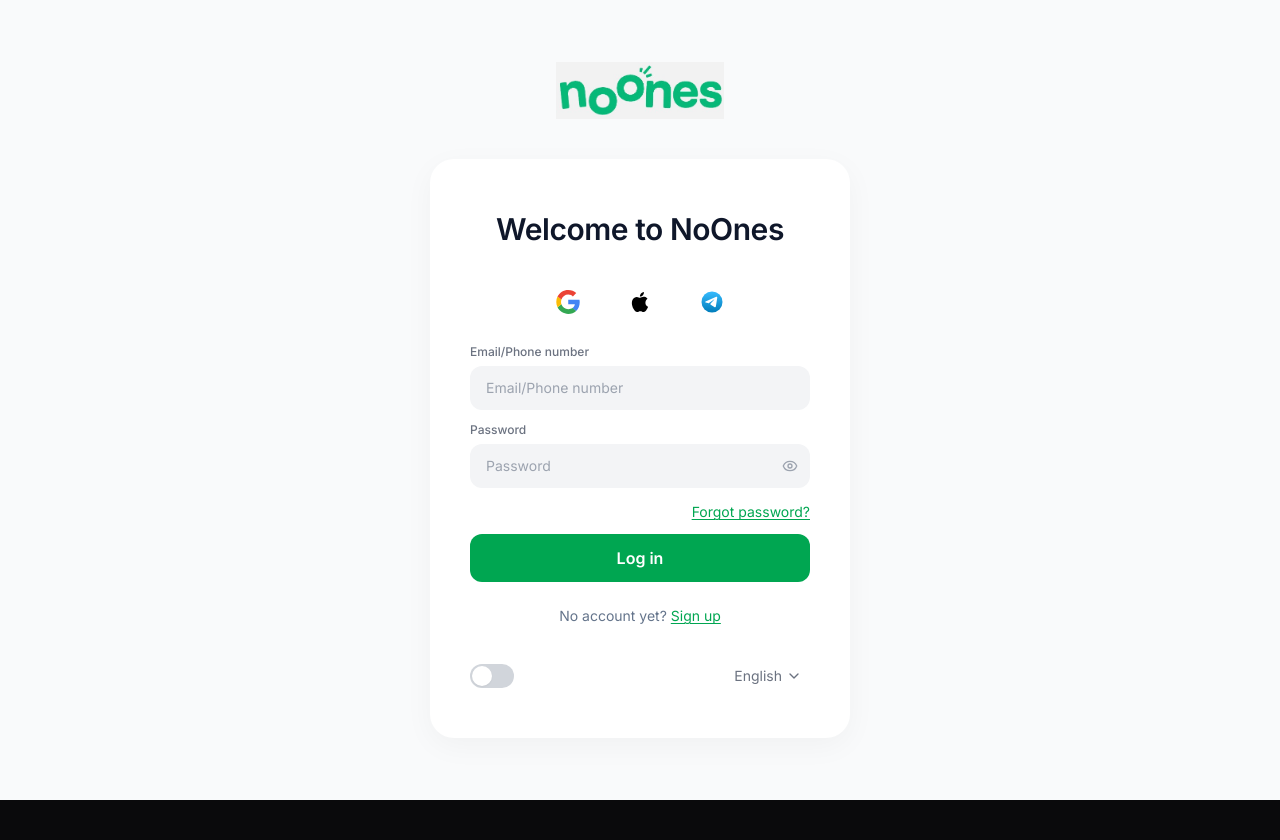
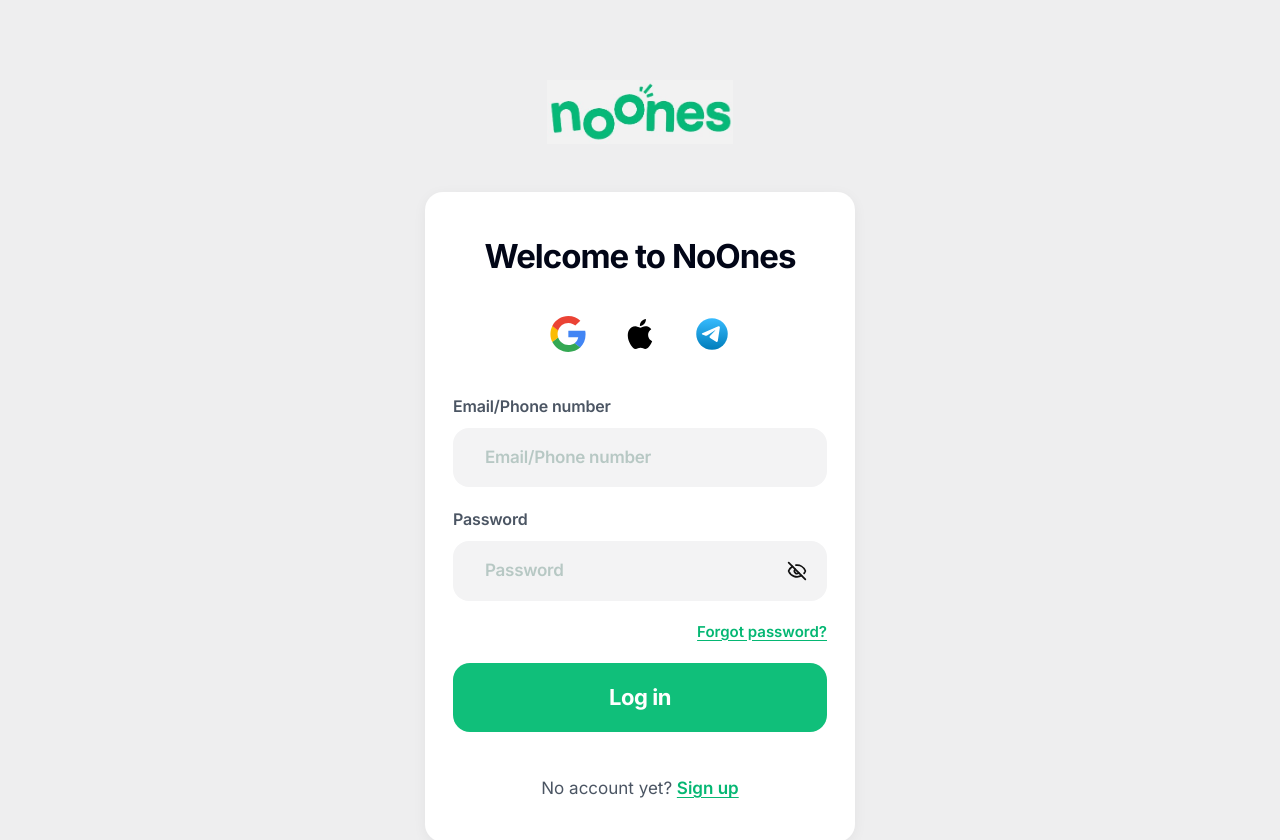
Before and after one commit to Gibson-kobia/Broker, a Next.js app: page /connect in a window 1280 px wide. Shown: the top 840 px of the page. Before the commit the page ends 800 px from the top, so only its background shows below. Built offline with nearby package versions, Linux system fonts and the light colour scheme.

Commit message:
Refine connect page to match reference design

```diff
--- a/src/app/connect/page.js
+++ b/src/app/connect/page.js
@@ -5,7 +5,7 @@
 import { useRouter } from 'next/navigation';
 import { motion } from 'framer-motion';
 import { Inter } from 'next/font/google';
-import { ChevronDown, Eye, EyeOff } from 'lucide-react';
+import { ChevronDown, Eye, EyeOff, Sun, Moon } from 'lucide-react';
 import { createClient } from '@/lib/supabase/client';
 
 const inter = Inter({ subsets: ['latin'], weight: ['400', '500', '600', '700'] });
@@ -105,44 +105,44 @@
 
   return (
     <main
-      className={`${inter.className} min-h-screen bg-[#F9FAFB] text-[#17171f] overflow-x-hidden flex items-center justify-center px-4 py-10 sm:px-6 sm:py-14`}
+      className={`${inter.className} min-h-screen bg-[#eeeeef] text-[#17171f] overflow-x-hidden px-4 pb-10 pt-14 sm:px-6 sm:pb-14 sm:pt-20`}
     >
       <motion.section
         initial={{ opacity: 0, y: 20 }}
         animate={{ opacity: 1, y: 0 }}
         transition={{ duration: 0.5, ease: 'easeOut' }}
-        className="relative z-10 w-full max-w-[420px]"
+        className="relative z-10 mx-auto w-full max-w-[430px]"
       >
-        <div className="mb-10 flex justify-center">
+        <div className="mb-10 flex justify-center sm:mb-12">
           <Image
             src="/logos/noones.jpg"
             alt="Noones"
-            width={168}
-            height={56}
+            width={186}
+            height={62}
             priority
-            className="h-auto w-[168px] object-contain"
+            className="h-auto w-[186px] object-contain"
           />
         </div>
 
-        <div className="rounded-3xl bg-white px-7 py-10 shadow-[0_8px_30px_rgba(0,0,0,0.04)] sm:px-10 sm:py-12">
-          <h1 className="text-center text-[30px] font-semibold tracking-[-0.015em] text-[#0f172a]">
+        <div className="rounded-[18px] bg-white px-6 py-9 shadow-[0_3px_14px_rgba(15,23,42,0.05)] sm:px-7 sm:py-10">
+          <h1 className="text-center text-[31px] font-bold tracking-[-0.03em] text-[#020617] sm:text-[33px]">
             Welcome to NoOnes
           </h1>
 
-          <div className="mt-7 flex items-center justify-center gap-7">
+          <div className="mt-7 flex items-center justify-center gap-6">
             {socialProviders.map((provider) => (
               <button
                 key={provider.name}
                 type="button"
                 aria-label={`Continue with ${provider.name}`}
-                className="flex h-11 w-11 items-center justify-center rounded-full transition-colors hover:bg-[#f3f4f6]"
+                className="flex h-12 w-12 items-center justify-center rounded-full transition-colors hover:bg-[#f3f4f6]"
               >
-                <div className="relative h-6 w-6">
+                <div className="relative h-9 w-9">
                   <Image
                     src={provider.logo}
                     alt={`${provider.name} logo`}
                     fill
-                    sizes="24px"
+                    sizes="36px"
                     className="object-contain"
                   />
                 </div>
@@ -150,9 +150,9 @@
             ))}
           </div>
 
-          <form onSubmit={handleSubmit} className="mt-5 space-y-3">
-            <div className="space-y-1.5">
-              <label className="block text-xs font-medium text-[#6b7280]" htmlFor="emailOrPhone">
+          <form onSubmit={handleSubmit} className="mt-9 space-y-5">
+            <div className="space-y-2.5">
+              <label className="block text-[16px] font-semibold tracking-[-0.01em] text-[#4b5563]" htmlFor="emailOrPhone">
                 Email/Phone number
               </label>
               <input
@@ -161,13 +161,13 @@
                 value={credentials.emailOrPhone}
                 onChange={handleFieldChange('emailOrPhone')}
                 placeholder="Email/Phone number"
-                className="w-full rounded-xl border-none bg-[#F3F4F6] px-4 py-3 text-sm text-[#0f172a] placeholder:text-[#9ca3af] focus:outline-none focus:ring-2 focus:ring-[#00A651]/30"
+                className="w-full rounded-[16px] border-none bg-[#f3f3f4] px-8 py-[17px] text-[17px] font-semibold tracking-[-0.015em] text-[#0f172a] placeholder:text-[#b7c8c4] focus:outline-none focus:ring-2 focus:ring-[#00A651]/20"
                 autoComplete="username"
               />
             </div>
 
-            <div className="space-y-1.5">
-              <label className="block text-xs font-medium text-[#6b7280]" htmlFor="password">
+            <div className="space-y-2.5">
+              <label className="block text-[16px] font-semibold tracking-[-0.01em] text-[#4b5563]" htmlFor="password">
                 Password
               </label>
               <div className="relative">
@@ -177,24 +177,24 @@
                   value={credentials.password}
                   onChange={handleFieldChange('password')}
                   placeholder="Password"
-                  className="w-full rounded-xl border-none bg-[#F3F4F6] px-4 py-3 pr-11 text-sm text-[#0f172a] placeholder:text-[#9ca3af] focus:outline-none focus:ring-2 focus:ring-[#00A651]/30"
+                  className="w-full rounded-[16px] border-none bg-[#f3f3f4] px-8 py-[17px] pr-16 text-[17px] font-semibold tracking-[-0.015em] text-[#0f172a] placeholder:text-[#b7c8c4] focus:outline-none focus:ring-2 focus:ring-[#00A651]/20"
                   autoComplete="current-password"
                 />
                 <button
                   type="button"
                   onClick={() => setShowPassword((current) => !current)}
-                  className="absolute inset-y-0 right-0 inline-flex items-center justify-center px-3 text-[#9ca3af]"
+                  className="absolute inset-y-0 right-0 inline-flex items-center justify-center px-5 text-[#111111]"
                   aria-label={showPassword ? 'Hide password' : 'Show password'}
                 >
-                  {showPassword ? <EyeOff className="h-4 w-4" /> : <Eye className="h-4 w-4" />}
+                  {showPassword ? <Eye className="h-5 w-5" strokeWidth={2.1} /> : <EyeOff className="h-5 w-5" strokeWidth={2.1} />}
                 </button>
               </div>
             </div>
 
-            <div className="flex justify-end pt-0.5">
+            <div className="flex justify-end -mt-1">
               <button
                 type="button"
-                className="text-sm text-[#00A651] underline underline-offset-2 transition-colors hover:text-[#028d47]"
+                className="text-[15px] font-semibold text-[#05b773] underline underline-offset-[3px] transition-colors hover:text-[#029c61]"
               >
                 Forgot password?
               </button>
@@ -204,51 +204,54 @@
               type="submit"
               disabled={loading}
               aria-label="Log in"
-              className="flex w-full items-center justify-center rounded-xl bg-[#00A651] px-5 py-3 text-white transition-colors duration-200 hover:bg-[#02984a] disabled:cursor-not-allowed disabled:opacity-70"
+              className="mt-2 flex w-full items-center justify-center rounded-[17px] bg-[#10bf7a] px-5 py-[18px] text-white transition-colors duration-200 hover:bg-[#0cae70] disabled:cursor-not-allowed disabled:opacity-70"
             >
-              <span className="text-base font-semibold">Log in</span>
+              <span className="text-[22px] font-bold tracking-[-0.02em]">{mode === 'login' ? 'Log in' : 'Sign up'}</span>
             </button>
 
             {errorMessage ? <p className="text-sm text-red-500">{errorMessage}</p> : null}
             {successMessage ? <p className="text-sm text-emerald-600">{successMessage}</p> : null}
           </form>
 
-          <div className="mt-6 text-center text-sm text-[#64748b]">
+          <div className="mt-11 text-center text-[17px] text-[#4b5563]">
             {mode === 'login' ? 'No account yet?' : 'Already have an account?'}{' '}
             <button
               type="button"
               onClick={() => setMode((current) => (current === 'login' ? 'signup' : 'login'))}
-              className="text-[#00A651] underline underline-offset-2 transition-colors hover:text-[#028d47]"
+              className="font-semibold text-[#05b773] underline underline-offset-[3px] transition-colors hover:text-[#029c61]"
             >
               {mode === 'login' ? 'Sign up' : 'Log in'}
             </button>
           </div>
 
-          <div className="mt-9 flex items-center justify-between text-sm text-[#6b7280]">
+        </div>
+
+        <div className="mt-9 flex items-center justify-between gap-4 px-1 text-sm text-[#6b7280]">
+          <div className="flex items-center gap-4">
+            <Sun className="h-8 w-8 text-[#0cb878]" strokeWidth={1.8} />
             <button
               type="button"
               onClick={() => setIsDarkPreview((current) => !current)}
-              className={`relative inline-flex h-6 w-11 items-center rounded-full p-0.5 transition-colors ${
-                isDarkPreview ? 'bg-[#00A651]' : 'bg-[#d1d5db]'
-              }`}
+              className="relative inline-flex h-[40px] w-[92px] items-center rounded-[12px] bg-[#10bf7a] px-[5px] transition-colors"
               aria-label="Toggle theme"
             >
               <span
-                className={`h-5 w-5 rounded-full bg-white shadow-sm transition-transform ${
-                  isDarkPreview ? 'translate-x-5' : 'translate-x-0'
+                className={`h-[30px] w-[30px] rounded-[10px] bg-white shadow-[0_1px_2px_rgba(0,0,0,0.08)] transition-transform duration-200 ${
+                  isDarkPreview ? 'translate-x-[52px]' : 'translate-x-0'
                 }`}
               />
             </button>
+            <Moon className="h-8 w-8 text-[#0f172a]" strokeWidth={1.8} />
+          </div>
 
           <button
             type="button"
-              className="inline-flex items-center gap-1 rounded-full px-2 py-1 transition-colors hover:bg-[#f3f4f6]"
+            className="inline-flex items-center gap-2 rounded-full px-1 py-1 text-[16px] font-semibold text-[#05b773] underline underline-offset-[4px] transition-colors hover:text-[#029c61]"
             aria-label="Select language"
           >
             <span>English</span>
-              <ChevronDown className="h-4 w-4" />
+            <ChevronDown className="h-[18px] w-[18px]" strokeWidth={2.2} />
           </button>
-          </div>
         </div>
       </motion.section>
     </main>
```
Also changed, not shown: public/logos/Screenshot_2026-04-13-18-16-29-271_com.android.chrome.jpg (added). Lines whose indentation alone changed are shown as unchanged.
